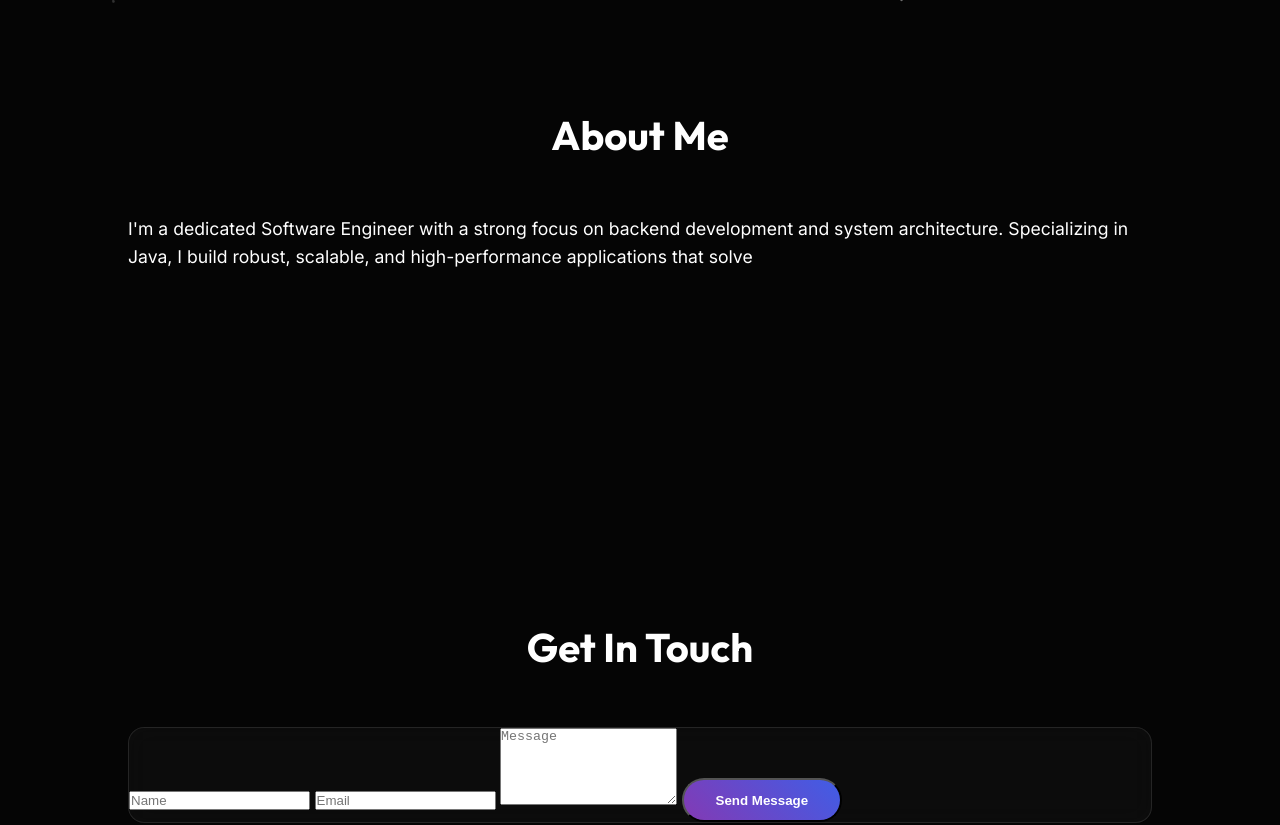
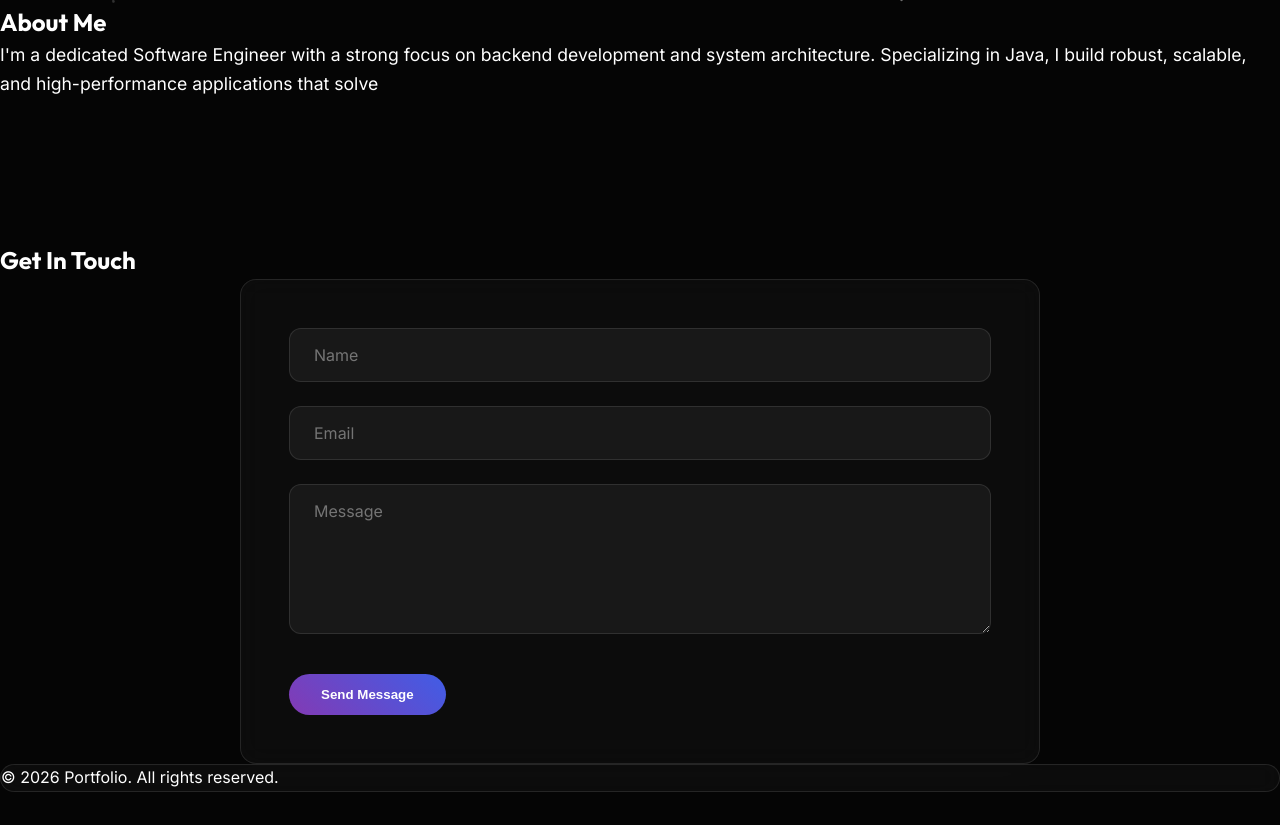
Before and after one commit to isagiyoichi10405-ux/portfolio, a website built with Vite: page index.html in a window 1280 px wide. Shown: the part 797-1622 px from the top of the page. After the commit the page ends 1589 px from the top, so only its background shows below. Built offline with nearby package versions, Linux system fonts and the light colour scheme.

Commit message:
Style contact form with premium glassmorphic theme

```diff
--- a/src/style.css
+++ b/src/style.css
@@ -202,21 +202,52 @@ h1 {
     }
 }
 
-/* Layout */
-.section {
-    padding: 100px 10%;
+/* Contact Section */
+.contact-card {
+    max-width: 800px;
+    margin: 0 auto;
+    padding: 3rem;
 }
 
-.section-title {
-    font-size: 2.5rem;
-    margin-bottom: 3rem;
-    text-align: center;
+#contact-form {
+    display: flex;
+    flex-direction: column;
+    gap: 1.5rem;
 }
 
-.projects-grid {
-    display: grid;
-    grid-template-columns: repeat(auto-fit, minmax(350px, 1fr));
-    gap: 2rem;
+.glass-input {
+    width: 100%;
+    padding: 1rem 1.5rem;
+    background: rgba(255, 255, 255, 0.05);
+    border: 1px solid var(--glass-border);
+    border-radius: 12px;
+    color: white;
+    font-family: inherit;
+    font-size: 1rem;
+    transition: all 0.3s ease;
+    outline: none;
+}
+
+.glass-input::placeholder {
+    color: rgba(255, 255, 255, 0.4);
+}
+
+.glass-input:focus {
+    background: rgba(255, 255, 255, 0.1);
+    border-color: var(--secondary);
+    box-shadow: 0 0 15px rgba(64, 93, 230, 0.2);
+}
+
+textarea.glass-input {
+    resize: vertical;
+    min-height: 150px;
+}
+
+#contact-form .btn {
+    align-self: flex-start;
+    margin-top: 1rem;
+    cursor: pointer;
+    border: none;
 }
 
 /* Project Cards */
```
